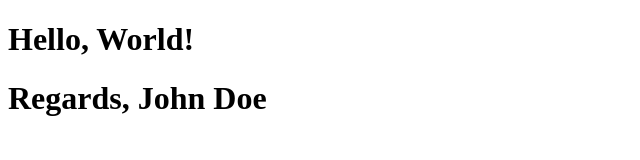
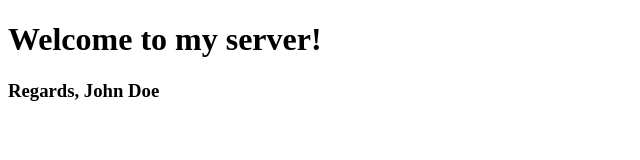
Before and after one commit to OnketIndustries/html5_template, a plain HTML site: page index.html in a window 1280 px wide. Shown: the whole page, without its empty margins (0-640 px from the left). Drawn offline with Linux system fonts and the light colour scheme.

Commit message:
changed text

```diff
--- a/index.html
+++ b/index.html
@@ -3,10 +3,10 @@
 <head>
 	<meta id="viewport" name="viewport" content ="width=device-width, minimum-scale=1.0, user-scalable=yes" />
 	<meta charset="utf-8">
-	<title>My website</title>
+	<title>My server!</title>
 </head>
 <body>
-	<h1>Hello, World!</h1>
-	<h1>Regards, John Doe</h1>
+	<h1>Welcome to my server!</h1>
+	<h3>Regards, John Doe</h3>
 </body>
 </html>
```
